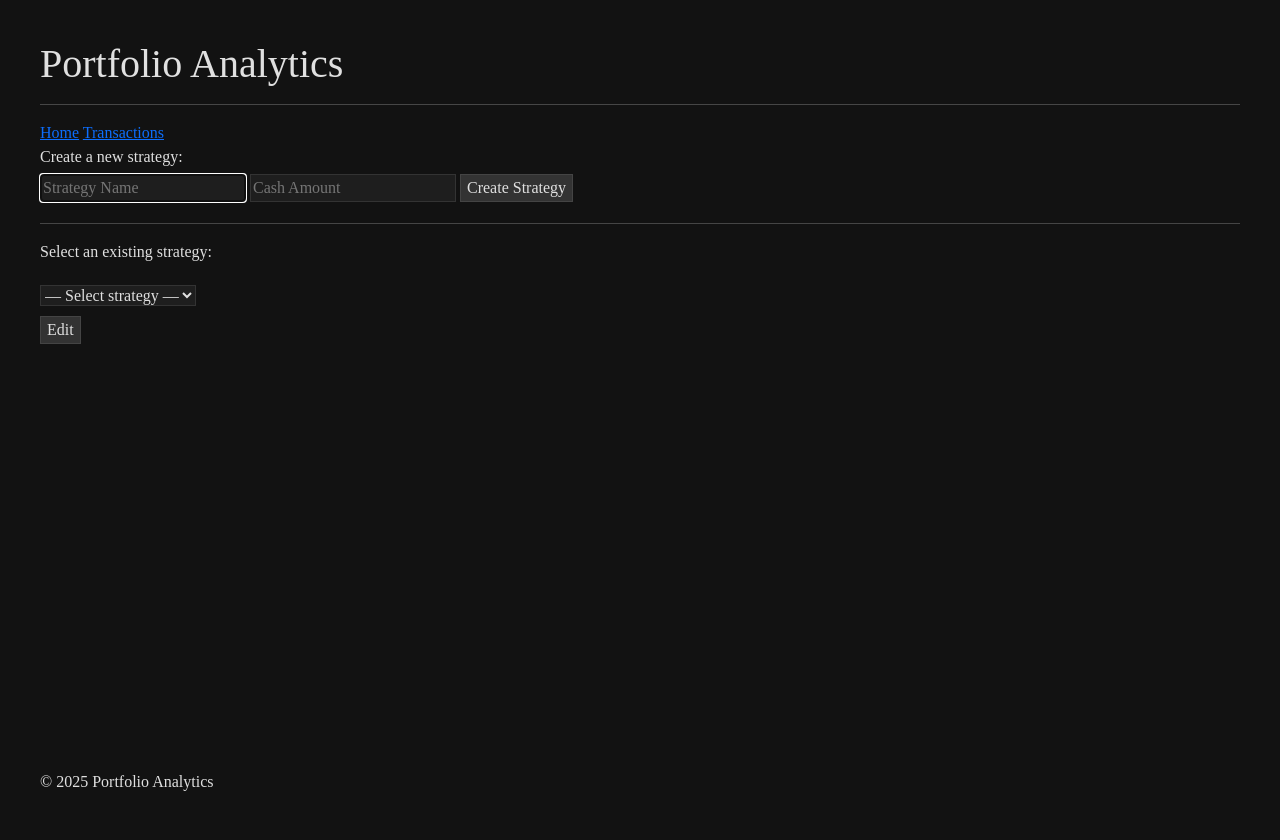
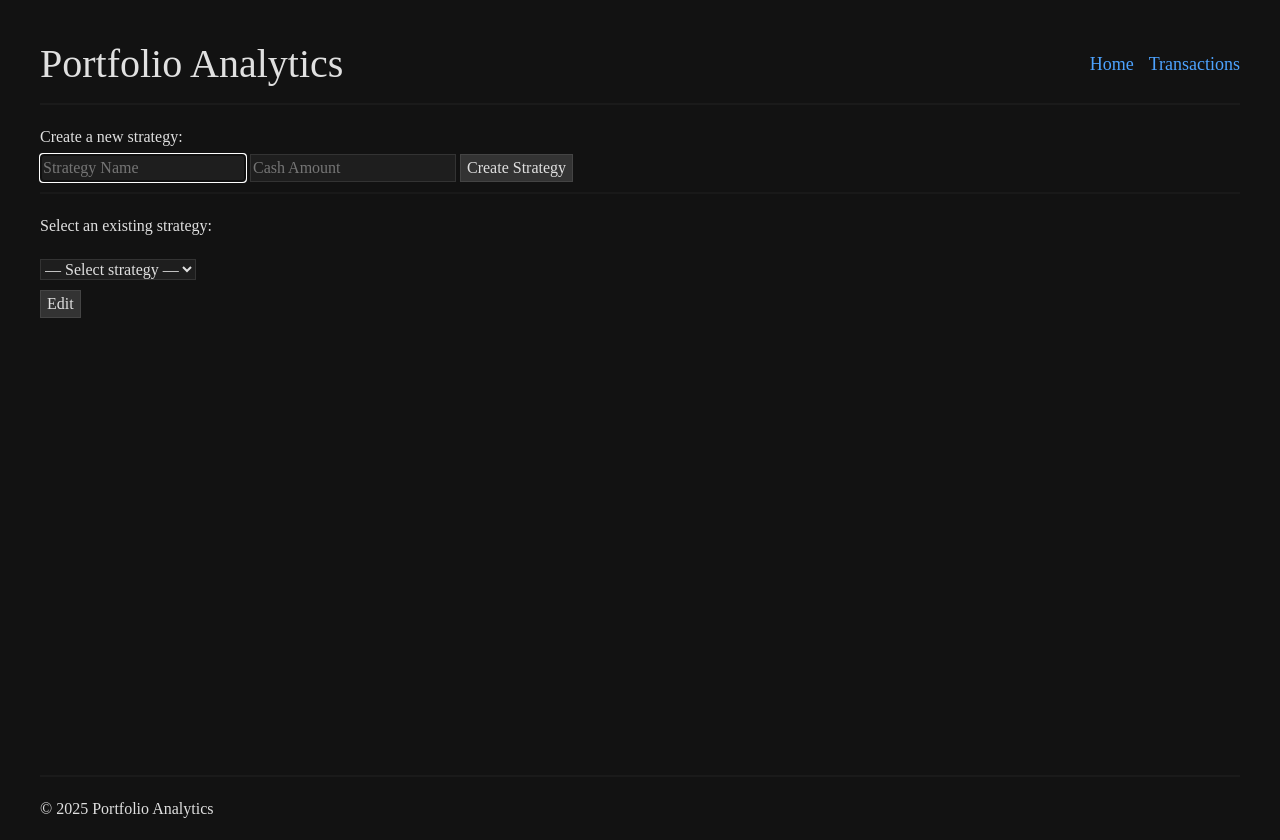
Before and after one commit to karimalmk/portfolio-optimization, a Flask app: page / in a window 1280 px wide. Run offline with Flask 3, Linux system fonts and the light colour scheme; data comes from the database, SQL or seed files in the repository; both versions use the stored data as it was after the commit.

Commit message:
fixed css styling header + navigation

```diff
--- a/static/css/dark-mode.css
+++ b/static/css/dark-mode.css
@@ -1,5 +1,5 @@
 /* =========================
-Main styles
+Global styles
 ========================== */
 html,
 body {
@@ -16,11 +16,53 @@
   flex: 1;
 }
 
+/* =========================
+Header & Navigation
+========================== */
+header {
+  display: flex;
+  justify-content: space-between;
+  align-items: center;
+  margin-bottom: 10px; /* ensures hr is visible below header */
+}
+
+header h1 {
+  margin: 0; /* avoids pushing hr down */
+}
+
+nav {
+  display: flex;
+  gap: 15px;
+}
+
+nav a {
+  color: #4da3ff;
+  text-decoration: none;
+  font-size: 18px;
+}
+
+nav a:hover {
+  text-decoration: underline;
+}
+
+/* Force hr to show clearly below header */
+hr {
+  border: 1px solid #333;
+  margin-top: 5px;
+  margin-bottom: 20px;
+}
+
+/* =========================
+Footer
+========================== */
 footer {
   height: 30px;
   color: #e0e0e0;
 }
 
+/* =========================
+Tables
+========================== */
 table {
   width: 50%;
   border-collapse: collapse;
@@ -44,9 +86,11 @@
 }
 
 /* =========================
-Components styles
+Form Components
 ========================== */
-input {
+input,
+select,
+button {
   background-color: #1e1e1e;
   color: #e0e0e0;
   border: 1px solid #333;
@@ -56,17 +100,10 @@
 
 button {
   background-color: #333;
-  color: #e0e0e0;
-  border: none;
   border: 1px solid #444;
-  margin-top: 5px;
-  margin-bottom: 5px;
+  cursor: pointer;
 }
 
-select {
-  background-color: #1e1e1e;
-  color: #e0e0e0;
-  border: 1px solid #333;
-  margin-top: 5px;
-  margin-bottom: 5px;
+button:hover {
+  background-color: #444;
 }
--- a/templates/layout.html
+++ b/templates/layout.html
@@ -23,15 +23,16 @@
   <body>
     <header>
       <h1>Portfolio Analytics</h1>
-      <hr />
       <nav>
         <a href="/">Home</a>
         <a href="/transactions">Transactions</a>
       </nav>
       {% block header %} {% endblock %}
     </header>
+    <hr />
     <main>{% block main %} {% endblock %}</main>
     <footer>
+      <hr /> <!-- ensures hr is flush with footer -->
       <p>&copy; 2025 Portfolio Analytics</p>
     </footer>
   </body>
```
Also changed, not shown: notes.md (+2 -1 lines), portfolio.db.
